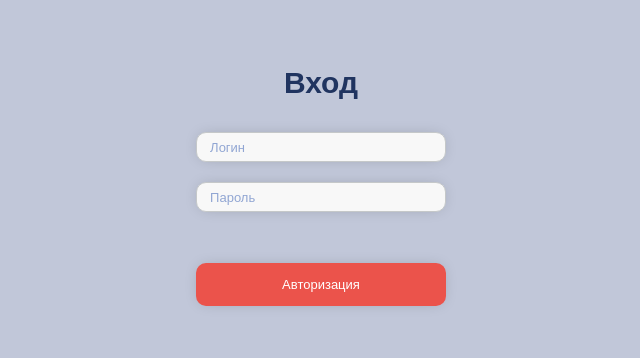
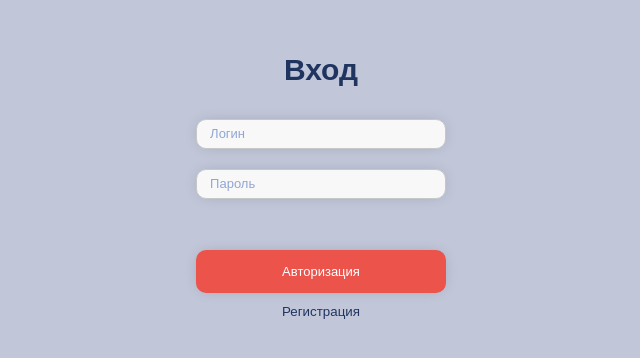
Before and after one commit to notforgiving/notelist-application, a React (Create React App) app: page / in a window 1280 px wide. Shown: the part 214-572 px from the top of the page, without its empty margins (319-959 px from the left). Built offline with nearby package versions, Linux system fonts and the light colour scheme.

Commit message:
add registrate

```diff
--- a/src/components/LoginForm/index.tsx
+++ b/src/components/LoginForm/index.tsx
@@ -1,21 +1,34 @@
-import { useState} from "react";
+import { useState } from "react";
 import { useDispatch } from "react-redux";
 import firebase from "firebase";
 
 import style from "./style.module.css";
 import Modal from "../Modal";
-import {loginactioncreactor} from '../../redux/action/login'
+import { loginactioncreactor } from "../../redux/action/login";
 
 function Loginform() {
   const [login, setLogin] = useState("");
   const [password, setPassword] = useState("");
   const dispatch = useDispatch();
+  const [action, setAction] = useState(false);
+
+  const enterInAccaunt = (): void => {
+    firebase
+      .auth()
+      .signInWithEmailAndPassword(login, password)
+      .then((response) => dispatch(loginactioncreactor(true)))
+      .catch((error) => console.log(error));
+  };
+
+  const handleRegistrate = (): void => {
+    setAction(!action);
+  };
 
   const createAccaunt = (): void => {
     firebase
       .auth()
-      .signInWithEmailAndPassword(login, password)
-      .then(response=>dispatch(loginactioncreactor(true)))
+      .createUserWithEmailAndPassword(login, password)
+      .then((response) => dispatch(loginactioncreactor(true)))
       .catch((error) => console.log(error));
   };
 
@@ -29,7 +42,7 @@ function Loginform() {
 
   return (
     <Modal>
-      <h1 className={style.form__title}>Вход</h1>
+      <h1 className={style.form__title}>{action?'Регистрация':'Вход'}</h1>
       <div className={style.form__body}>
         <div className={style.form__inputGroup}>
           <input
@@ -47,8 +60,15 @@ function Loginform() {
             onChange={handleChangePassword}
           />
         </div>
-        <button onClick={createAccaunt} className="form__btn" type="submit">
-          Авторизация
+        <button
+          onClick={action ? createAccaunt  : enterInAccaunt}
+          className="form__btn"
+          type="submit"
+        >
+          {action?'Регистрация':'Авторизация'}
+        </button>
+        <button onClick={handleRegistrate} className={style.form__registrBtn}>
+        {action?'Вход':'Регистрация'}
         </button>
       </div>
     </Modal>
--- a/src/components/LoginForm/style.module.css
+++ b/src/components/LoginForm/style.module.css
@@ -17,3 +17,15 @@
   width: 100%;
   margin-bottom: 31px;
 }
+
+.form__registrBtn{
+  color: #203460;
+  border: none;
+  outline: none;
+  cursor: pointer;
+  background-color: transparent;
+  display: block;
+  text-align: center;
+  margin-top: 10px;
+  width: 100%;
+}
--- a/src/components/Notelist/index.tsx
+++ b/src/components/Notelist/index.tsx
@@ -33,7 +33,11 @@ function Notelist() {
   };
 
   const logout = (): void => {
-    dispatch(logoutactioncreactor(false));
+    firebase
+    .auth()
+    .signOut()
+    .then(response=>dispatch(logoutactioncreactor(false)))
+    .catch((error) => console.log(error))
   };
 
   return (
--- a/src/index.js
+++ b/src/index.js
@@ -9,7 +9,7 @@ import "firebase/firestore";
 import { Provider } from "react-redux";
 import store from "./redux/store";
 
-var firebaseConfig = {
+const firebaseConfig = {
   apiKey: "AIzaSyCLL1slmR7bSnWgr6rrF0WTICOxh-8XhgE",
   authDomain: "note-aa0e5.firebaseapp.com",
   databaseURL: "https://note-aa0e5-default-rtdb.firebaseio.com",
```
Also changed, not shown: 1 other file (tests, documents, lock files or other folders).
